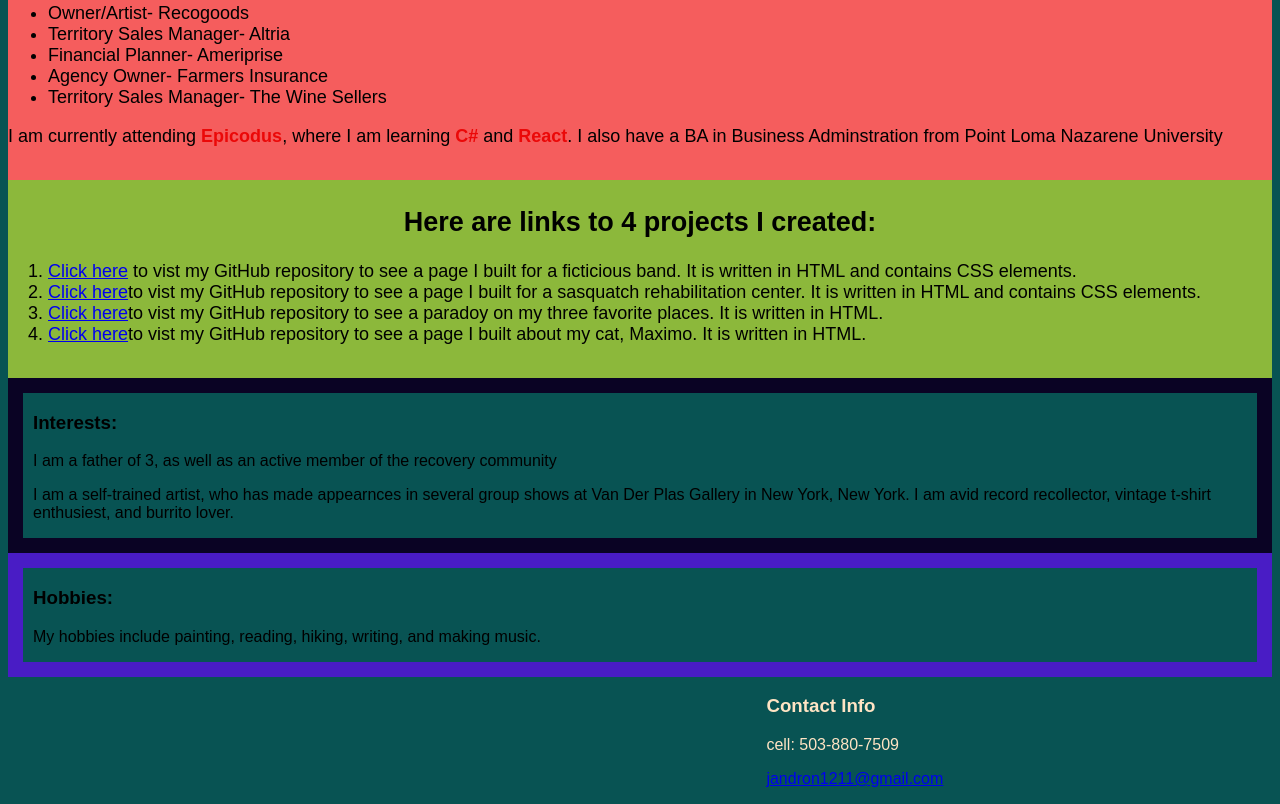
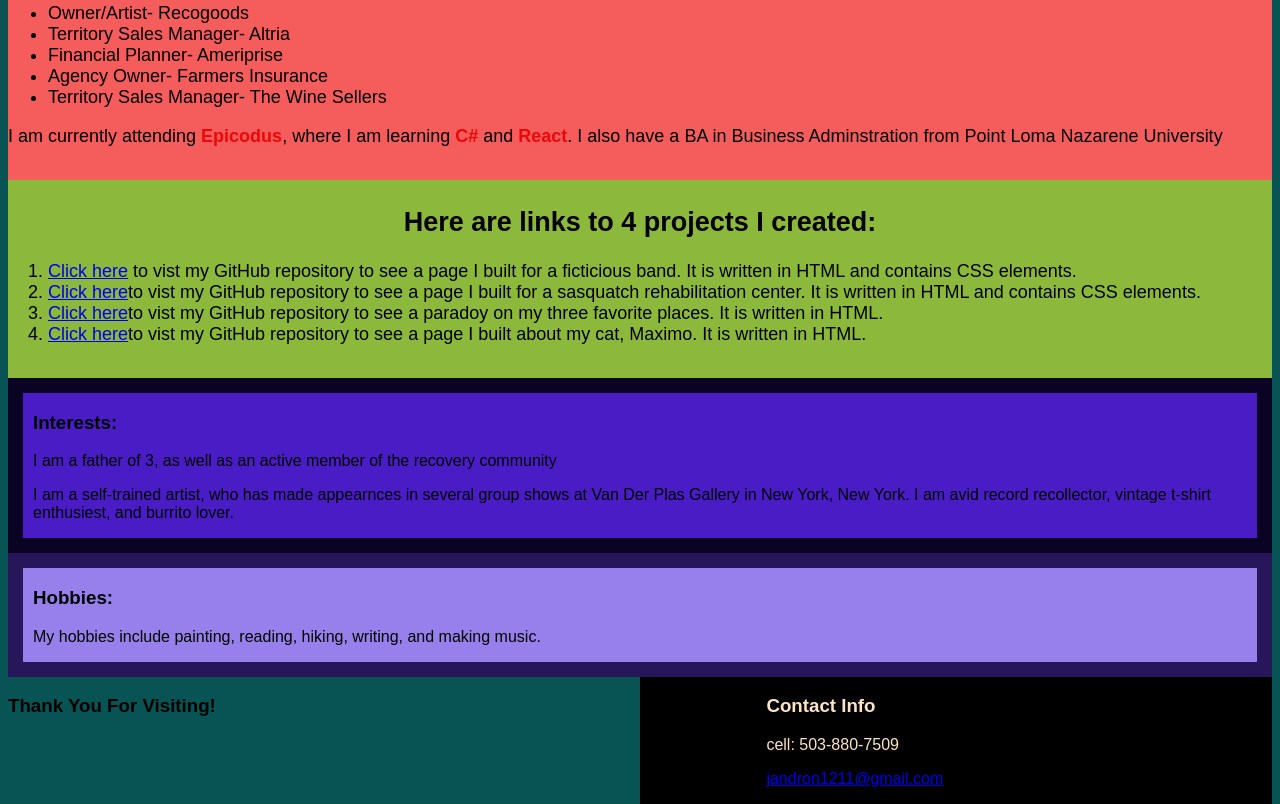
Before and after one commit to jando79/my-portfolio, a plain HTML site: page index.html in a window 1280 px wide. Shown: the part 754-1558 px from the top of the page. Drawn offline with Linux system fonts and the light colour scheme.

Commit message:
Add adjustments to borders and background color in css

```diff
--- a/css/styles.css
+++ b/css/styles.css
@@ -60,6 +60,7 @@ h2 {
   border: 15px;
   border-style: solid;
   border-color: rgb(10, 3, 36);
+  background-color: rgb(73, 28, 197);
   padding-right: 10px;
   padding-left: 10px;
 }
@@ -70,7 +71,8 @@ h2 {
   margin-right: auto;
   border: 15px;
   border-style: solid;
-  border-color: rgb(73, 28, 197);
+  border-color: rgb(40, 22, 90);
+  background-color: rgb(151, 128, 235);
   padding-right: 10px;
   padding-left: 10px;
 }
@@ -79,5 +81,7 @@ h2 {
   width: 40%;
   color: bisque;
   float: inline-start;
-  float:right
+  float:right;
+  background-color: black;
+  padding-left: 10%;
 }
--- a/index.html
+++ b/index.html
@@ -51,5 +51,7 @@
     <p><a href="mailto:jandron1211@gmail.com">jandron1211@gmail.com</a></p>
   </div>
 
+  <h3>Thank You For Visiting!</h3>
+
 </body>
 </html>
```
